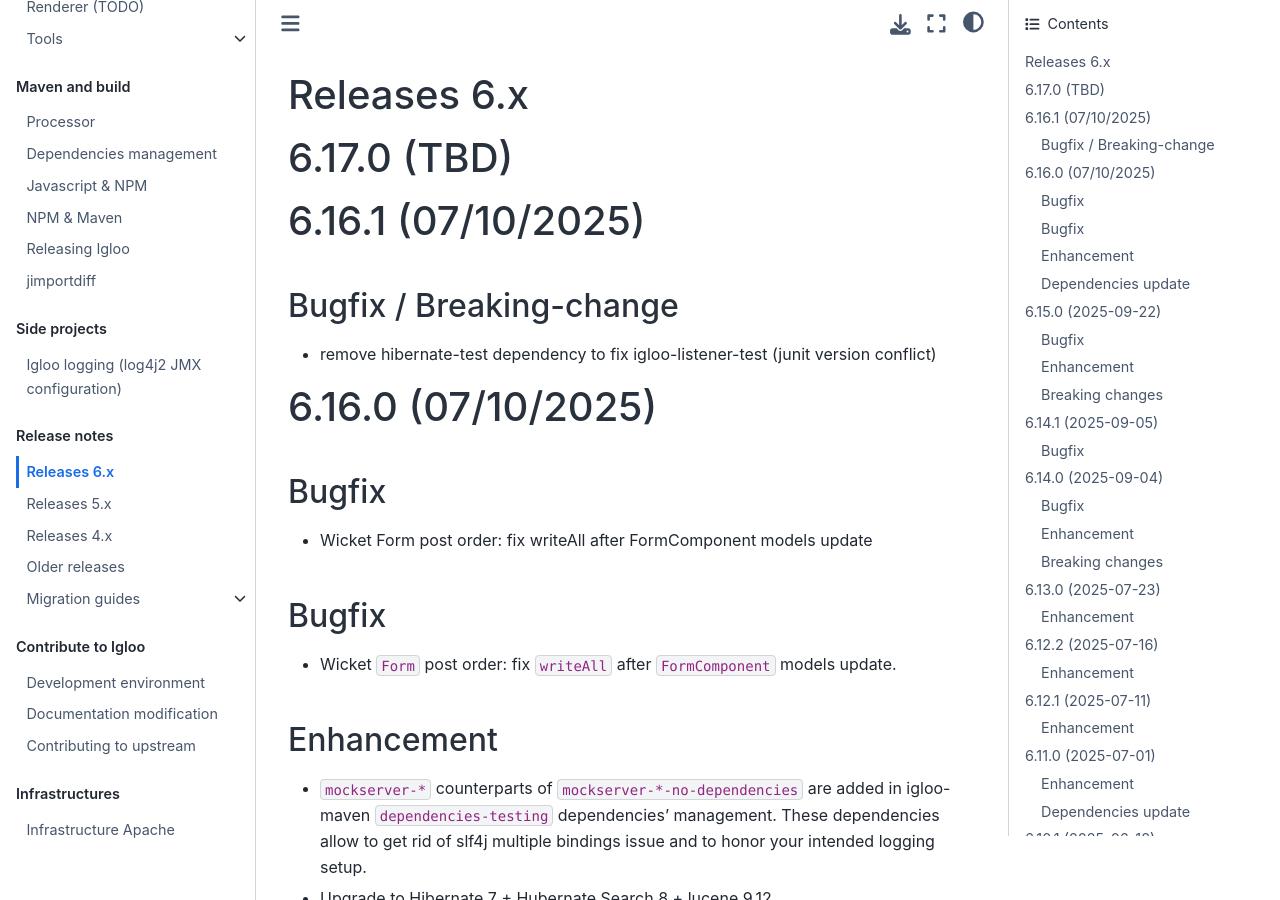
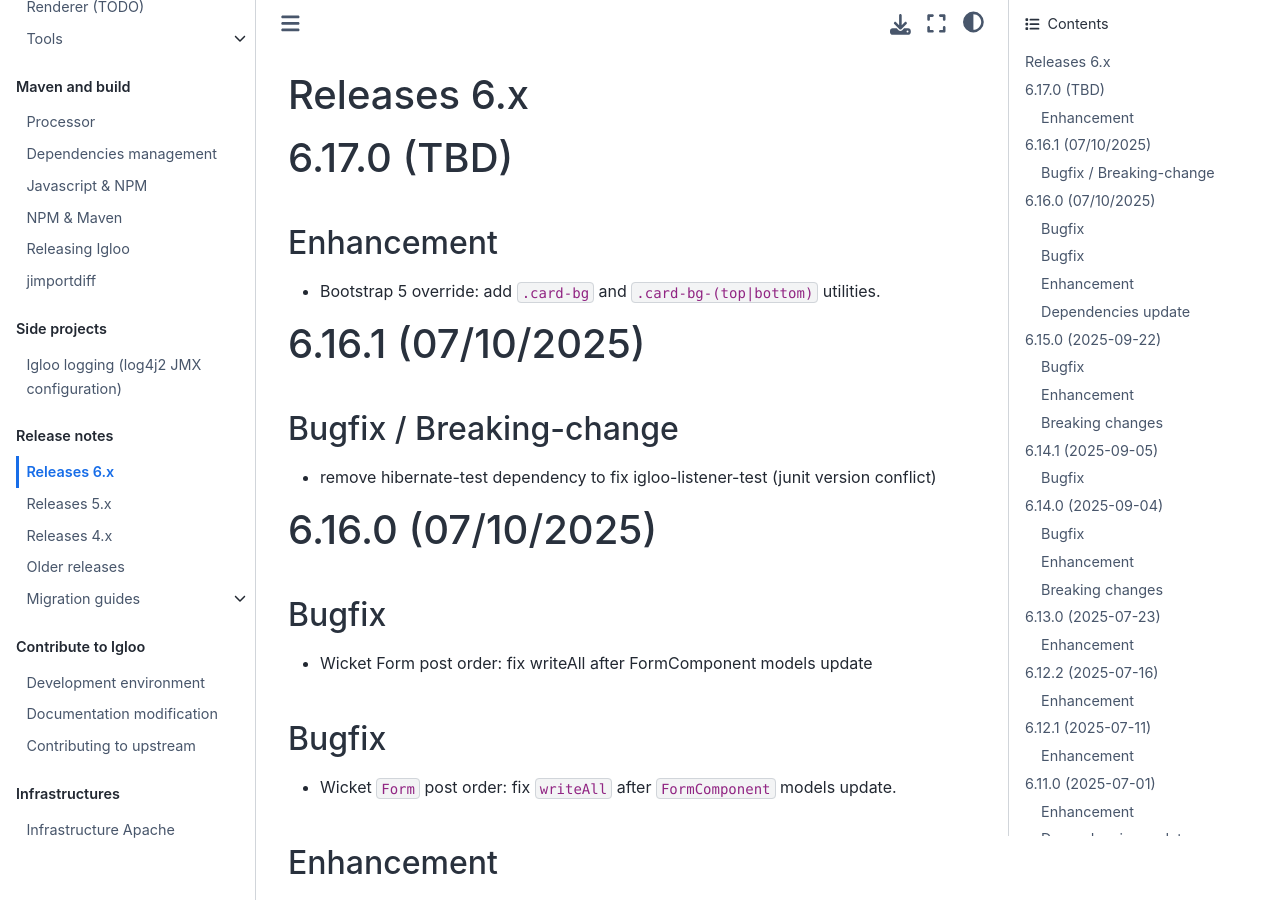
Before and after one commit to igloo-project/igloo-doc, a Sphinx documentation site: the page built from source/release-notes/releases-6.x.md, in a window 1280 px wide and 900 px high. Built offline with Sphinx 7.4.7 and the Sphinx Book theme 1.1.4, drawn with Linux system fonts in a browser that asks for light colours.

Commit message:
Update changelog

```diff
--- a/source/release-notes/releases-6.x.md
+++ b/source/release-notes/releases-6.x.md
@@ -1,6 +1,10 @@
 # Releases 6.x
 
 # 6.17.0 (TBD)
+
+## Enhancement
+
+* Bootstrap 5 override: add `.card-bg` and `.card-bg-(top|bottom)` utilities.
 
 # 6.16.1 (07/10/2025)
 
```
